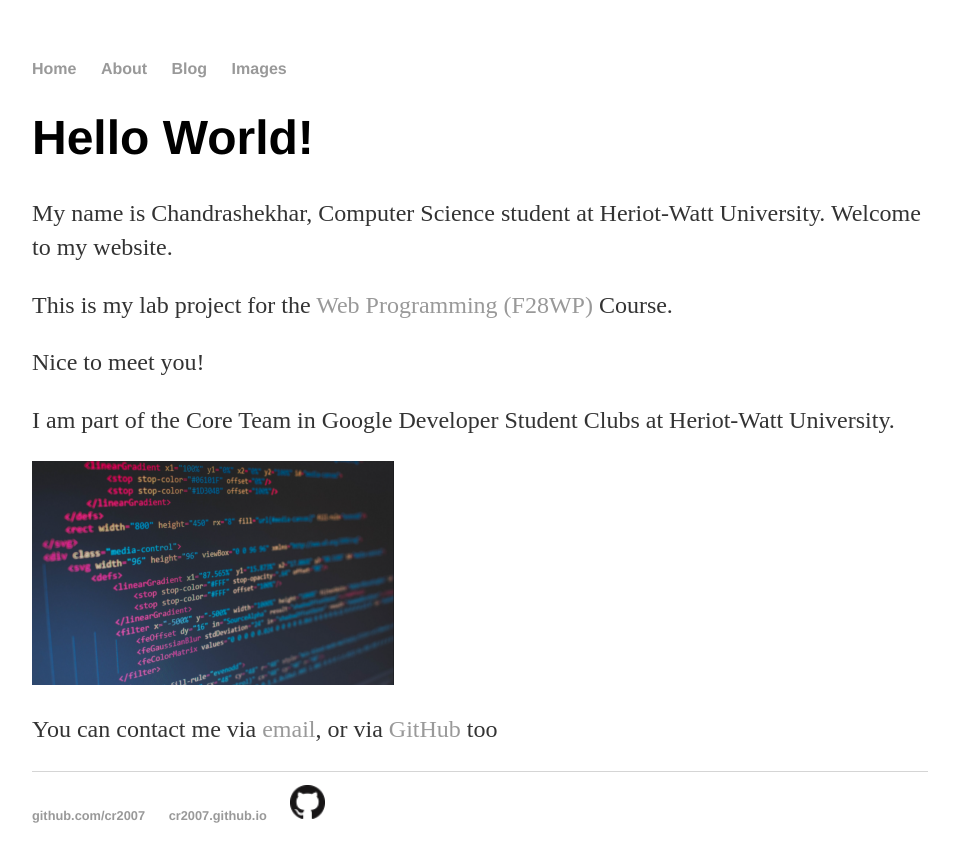
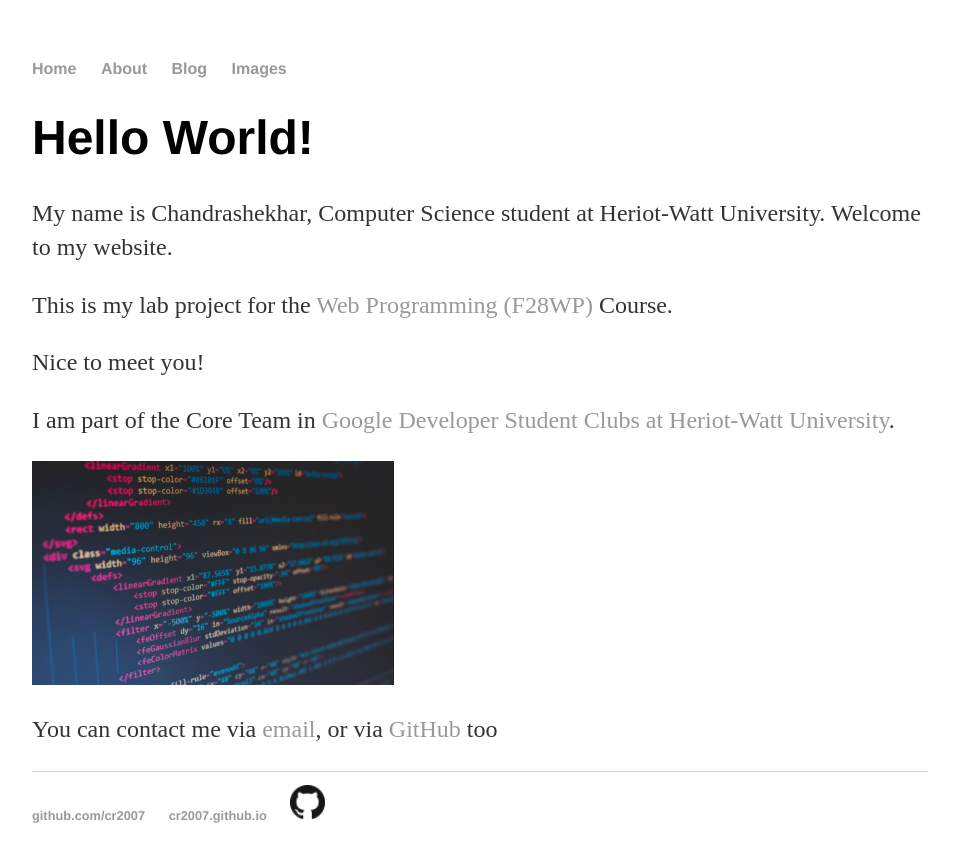
Before and after one commit to cr2007/F28WP-Lab1, a Jekyll site: the page built from about/index.html, in a window 1280 px wide. Shown: the top 862 px of the page, without its empty margins (160-1119 px from the left). Built offline with Jekyll 4.4.1, drawn with Linux system fonts in a browser that asks for light colours; part of the change alters nothing that is shown.

```diff
--- a/about/index.html
+++ b/about/index.html
@@ -11,7 +11,7 @@ title: Web Programming
 
 <p>Nice to meet you!</p>
 
-<p>I am part of the Core Team in Google Developer Student Clubs at Heriot-Watt University.</p>
+<p>I am part of the Core Team in <a target="_blank" href="https://gdsc.community.dev/heriot-watt-university/">Google Developer Student Clubs at Heriot-Watt University</a>.</p>
 
 <img style="align-items: right;" src="../images/html.png" alt="A picture of the Web Programming code" width="362px">
 
```
